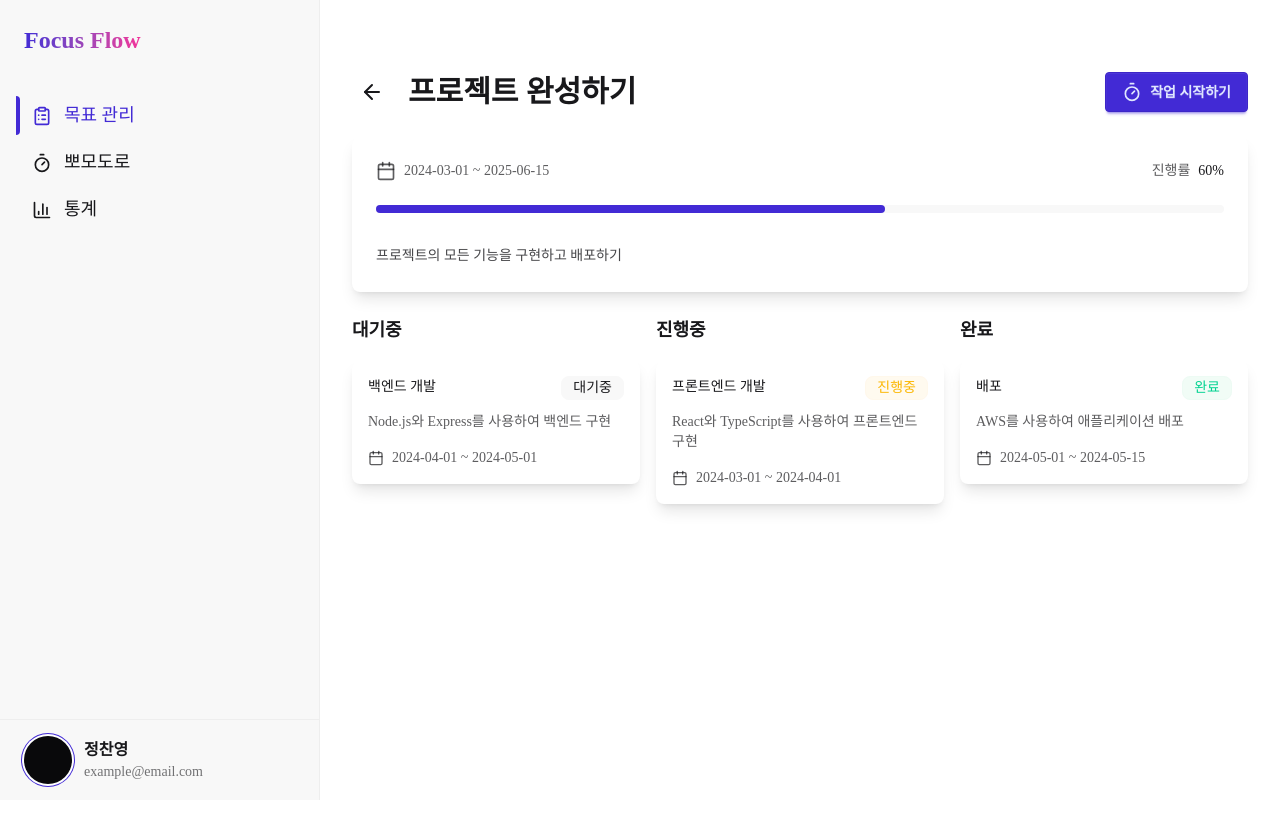
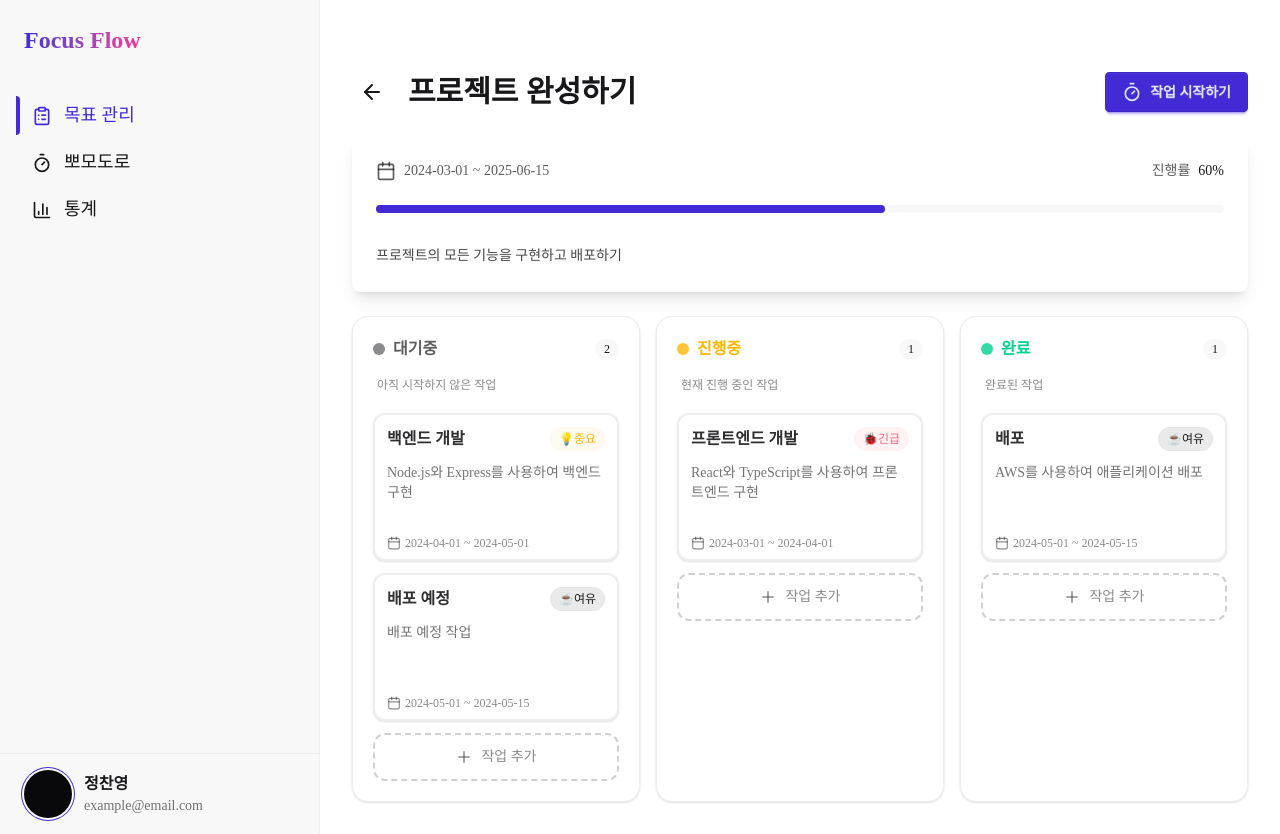
Before and after one commit to jchyng/focus-flow, a Next.js app: page /goals/1 in a window 1280 px wide. Before the commit the page ends 800 px from the top, so only its background shows below. Built offline with nearby package versions, Linux system fonts and the light colour scheme.

Commit message:
목표 관리 상세 페이지 퍼블리싱 - Board, Card

```diff
--- a/src/app/(dashboard)/goals/[id]/page.tsx
+++ b/src/app/(dashboard)/goals/[id]/page.tsx
@@ -1,8 +1,8 @@
 "use client";
 
-import { ArrowLeft, Timer, Calendar } from "lucide-react";
+import { ArrowLeft, Timer, Calendar, Plus } from "lucide-react";
 import { useRouter } from "next/navigation";
-import { Status, StatusText, Task, Priority } from "@/types/goal";
+import { Status, StatusInfo, Task, Priority, PriorityInfo } from "@/types/goal";
 
 function Header({ title }: { title: string }) {
   const router = useRouter();
@@ -12,7 +12,7 @@ function Header({ title }: { title: string }) {
       <div className="flex items-center gap-4">
         <button
           className="btn btn-ghost btn-circle"
-          onClick={() => router.back()}
+          onClick={() => router.push("/goals")}
         >
           <ArrowLeft size={24} />
         </button>
@@ -67,39 +67,85 @@ function GoalInfo({
 }
 
 function TaskCard({ task }: { task: Task }) {
-  function getStatusBadgeClass(status: Status): string {
-    switch (status) {
-      case Status.TODO:
-        return "badge badge-ghost";
-      case Status.DOING:
-        return "badge badge-warning badge-soft";
-      case Status.DONE:
-        return "badge badge-success badge-soft";
-      default:
-        return "badge badge-ghost";
-    }
-  }
-
   return (
-    <div className="card bg-base-100 shadow-lg hover:shadow-xl transition-all duration-200">
-      <div className="card-body p-4">
-        <div className="flex justify-between items-start">
-          <h3 className="font-medium">{task.title}</h3>
-          <div className={getStatusBadgeClass(task.status)}>
-            {StatusText[task.status]}
+    <div className="card bg-base-100 shadow-sm border-2 border-base-300 rounded-xl hover:shadow-md transition-all duration-200 h-[148px] flex flex-col justify-between">
+      <div className="card-body p-3 pb-2 flex flex-col gap-2">
+        <div className="flex justify-between items-center mb-1">
+          <h3 className="font-semibold text-base line-clamp-1 text-base-content/90">
+            {task.title}
+          </h3>
+          <div
+            className={`${
+              PriorityInfo[task.priority].className
+            } text-xs px-2 py-0.5 rounded-full`}
+          >
+            {PriorityInfo[task.priority].text}
           </div>
         </div>
-        <p className="text-base-content/70 text-sm line-clamp-2 mt-1">
+        <p className="text-base-content/60 text-sm line-clamp-2 mb-1">
           {task.description}
         </p>
         {task.startDate && task.endDate && (
-          <div className="flex items-center gap-2 text-sm text-base-content/70 mt-2">
-            <Calendar size={16} />
+          <div className="flex items-center gap-1 text-xs text-base-content/50 mt-auto">
+            <Calendar size={14} />
             <span>
               {task.startDate} ~ {task.endDate}
             </span>
           </div>
         )}
+      </div>
+    </div>
+  );
+}
+
+function TaskColumn({
+  title,
+  tasks,
+  status,
+}: {
+  title: string;
+  tasks: Task[];
+  status: Status;
+}) {
+  const handleAddTask = (status: Status) => {
+    alert(
+      `작업 추가 모달은 나중에 구현 예정입니다. (상태: ${StatusInfo[status].text})`
+    );
+  };
+
+  return (
+    <div
+      className={`${StatusInfo[status].bgClassName} border border-base-300 rounded-2xl p-5 min-w-[270px] flex flex-col gap-3 shadow-sm`}
+    >
+      <div className="flex items-center justify-between mb-1">
+        <div className="flex items-center gap-2">
+          <span
+            className={`w-3 h-3 rounded-full ${StatusInfo[status].dotColor}`}
+          ></span>
+          <span
+            className={`font-bold text-base ${StatusInfo[status].titleClassName}`}
+          >
+            {title}
+          </span>
+        </div>
+        <span className="badge badge-ghost badge-sm px-2 py-0.5 rounded-full font-medium text-xs">
+          {tasks.length}
+        </span>
+      </div>
+      <div className="text-xs text-base-content/50 mb-2 pl-1">
+        {StatusInfo[status].description}
+      </div>
+      <div className="flex flex-col gap-3">
+        {tasks.map((task) => (
+          <TaskCard key={task.id} task={task} />
+        ))}
+        <button
+          onClick={() => handleAddTask(status)}
+          className="w-full p-3 border-2 border-dashed border-base-content/20 rounded-xl transition-colors flex items-center justify-center gap-2 text-base-content/50 hover:border-base-content/50 hover:text-base-content/80"
+        >
+          <Plus size={18} />
+          <span className="text-sm font-medium">작업 추가</span>
+        </button>
       </div>
     </div>
   );
@@ -112,30 +158,9 @@ function TaskBoard({ tasks }: { tasks: Task[] }) {
 
   return (
     <div className="grid grid-cols-3 gap-4">
-      <div className="space-y-4">
-        <h2 className="text-lg font-semibold">대기중</h2>
-        <div className="space-y-4">
-          {todoTasks.map((task) => (
-            <TaskCard key={task.id} task={task} />
-          ))}
-        </div>
-      </div>
-      <div className="space-y-4">
-        <h2 className="text-lg font-semibold">진행중</h2>
-        <div className="space-y-4">
-          {doingTasks.map((task) => (
-            <TaskCard key={task.id} task={task} />
-          ))}
-        </div>
-      </div>
-      <div className="space-y-4">
-        <h2 className="text-lg font-semibold">완료</h2>
-        <div className="space-y-4">
-          {doneTasks.map((task) => (
-            <TaskCard key={task.id} task={task} />
-          ))}
-        </div>
-      </div>
+      <TaskColumn title="대기중" tasks={todoTasks} status={Status.TODO} />
+      <TaskColumn title="진행중" tasks={doingTasks} status={Status.DOING} />
+      <TaskColumn title="완료" tasks={doneTasks} status={Status.DONE} />
     </div>
   );
 }
@@ -176,6 +201,15 @@ export default function GoalDetailPage() {
         startDate: "2024-05-01",
         endDate: "2024-05-15",
       },
+      {
+        id: "4",
+        title: "배포 예정",
+        description: "배포 예정 작업",
+        status: Status.TODO,
+        priority: Priority.LOW,
+        startDate: "2024-05-01",
+        endDate: "2024-05-15",
+      },
     ],
   };
 
--- a/src/app/(dashboard)/goals/page.tsx
+++ b/src/app/(dashboard)/goals/page.tsx
@@ -1,6 +1,6 @@
 "use client";
 
-import { Goal, Status, StatusText } from "@/types/goal";
+import { Goal, Status, StatusInfo } from "@/types/goal";
 import {
   Plus,
   ChevronLeft,
@@ -241,19 +241,6 @@ function GoalCard({ goal }: GoalCardProps) {
   const isCompleted = goal.status === Status.DONE;
   const isNearDeadline = dDay <= 7 && dDay > 0;
 
-  function getStatusBadgeClass(status: Status): string {
-    switch (status) {
-      case Status.TODO:
-        return "badge badge-ghost";
-      case Status.DOING:
-        return "badge badge-warning badge-soft";
-      case Status.DONE:
-        return "badge badge-success badge-soft";
-      default:
-        return "badge badge-ghost";
-    }
-  }
-
   function getDDayBadge() {
     if (isCompleted) {
       return (
@@ -285,8 +272,8 @@ function GoalCard({ goal }: GoalCardProps) {
         <div className="flex justify-between items-start">
           <h2 className="card-title text-lg">{goal.title}</h2>
           <div className="flex items-center gap-2">
-            <div className={getStatusBadgeClass(goal.status)}>
-              {StatusText[goal.status]}
+            <div className={StatusInfo[goal.status].className}>
+              {StatusInfo[goal.status].text}
             </div>
             {getDDayBadge()}
           </div>
--- a/src/types/goal.ts
+++ b/src/types/goal.ts
@@ -4,25 +4,53 @@ export enum Status {
   DONE = "done",
 }
 
-export const StatusText = {
-  [Status.TODO]: "대기중",
-  [Status.DOING]: "진행중",
-  [Status.DONE]: "완료",
-};
+export const StatusInfo = {
+  [Status.TODO]: {
+    text: "대기",
+    description: "아직 시작하지 않은 작업",
+    bgClassName: "bg-base-100",
+    titleClassName: "text-base-content/70",
+    className: "badge badge-info badge-soft",
+    dotColor: "bg-base-content/50",
+  },
+  [Status.DOING]: {
+    text: "진행",
+    description: "현재 진행 중인 작업",
+    bgClassName: "bg-base-100",
+    titleClassName: "text-warning",
+    className: "badge badge-secondary badge-soft",
+    dotColor: "bg-warning/80",
+  },
+  [Status.DONE]: {
+    text: "완료",
+    description: "완료된 작업",
+    bgClassName: "bg-base-100",
+    titleClassName: "text-success",
+    className: "badge badge-success badge-soft",
+    dotColor: "bg-success/80",
+  },
+} as const;
 
 export enum Priority {
-  NONE = "none",
   LOW = "low",
   MEDIUM = "medium",
   HIGH = "high",
 }
 
-export const PriorityText = {
-  [Priority.NONE]: "없음",
-  [Priority.LOW]: "낮음",
-  [Priority.MEDIUM]: "보통",
-  [Priority.HIGH]: "높음",
-};
+export const PriorityInfo = {
+  [Priority.LOW]: {
+    text: "☕여유",
+    className: "badge badge-ghost badge-soft",
+  },
+  [Priority.MEDIUM]: {
+    text: "💡중요",
+    className: "badge badge-warning badge-soft",
+  },
+  [Priority.HIGH]: {
+    text: "🐞긴급",
+    className: "badge badge-error badge-soft",
+  },
+} as const;
 
 export interface Task {
   id: string;
```
